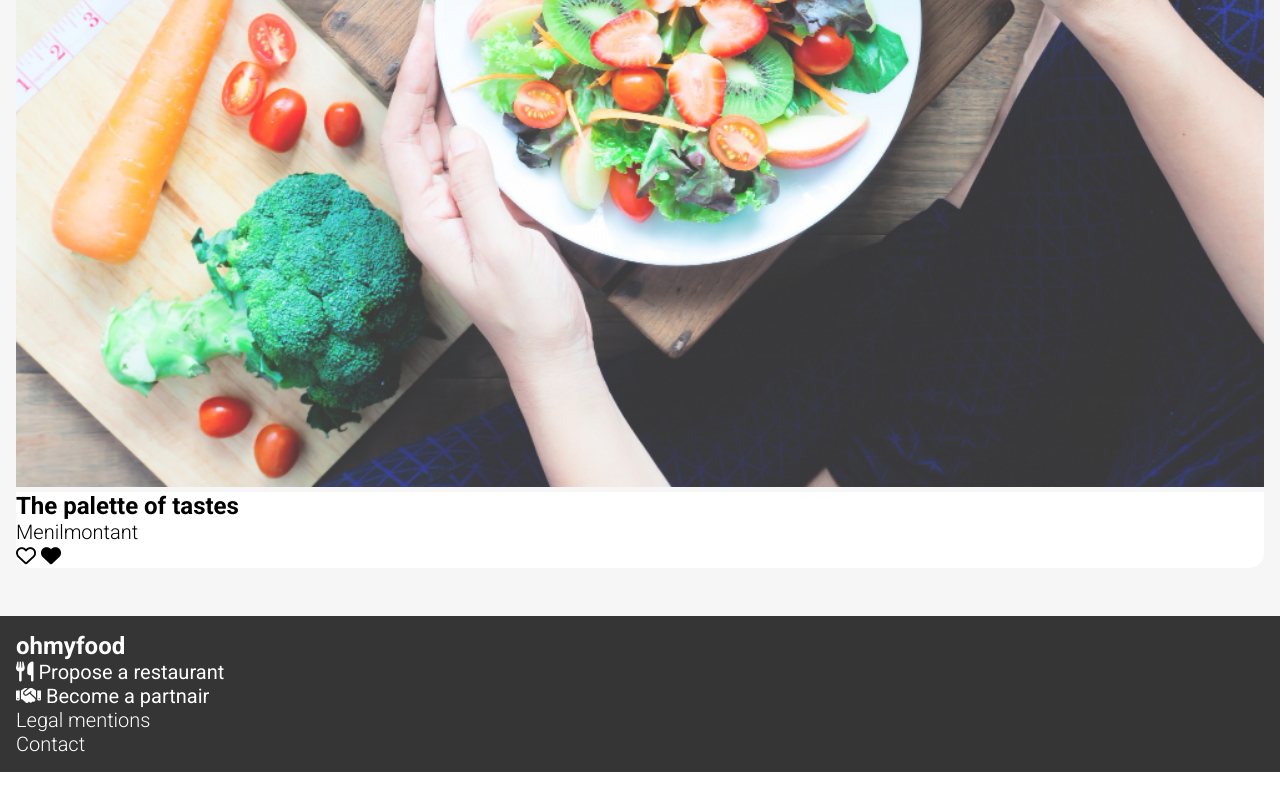
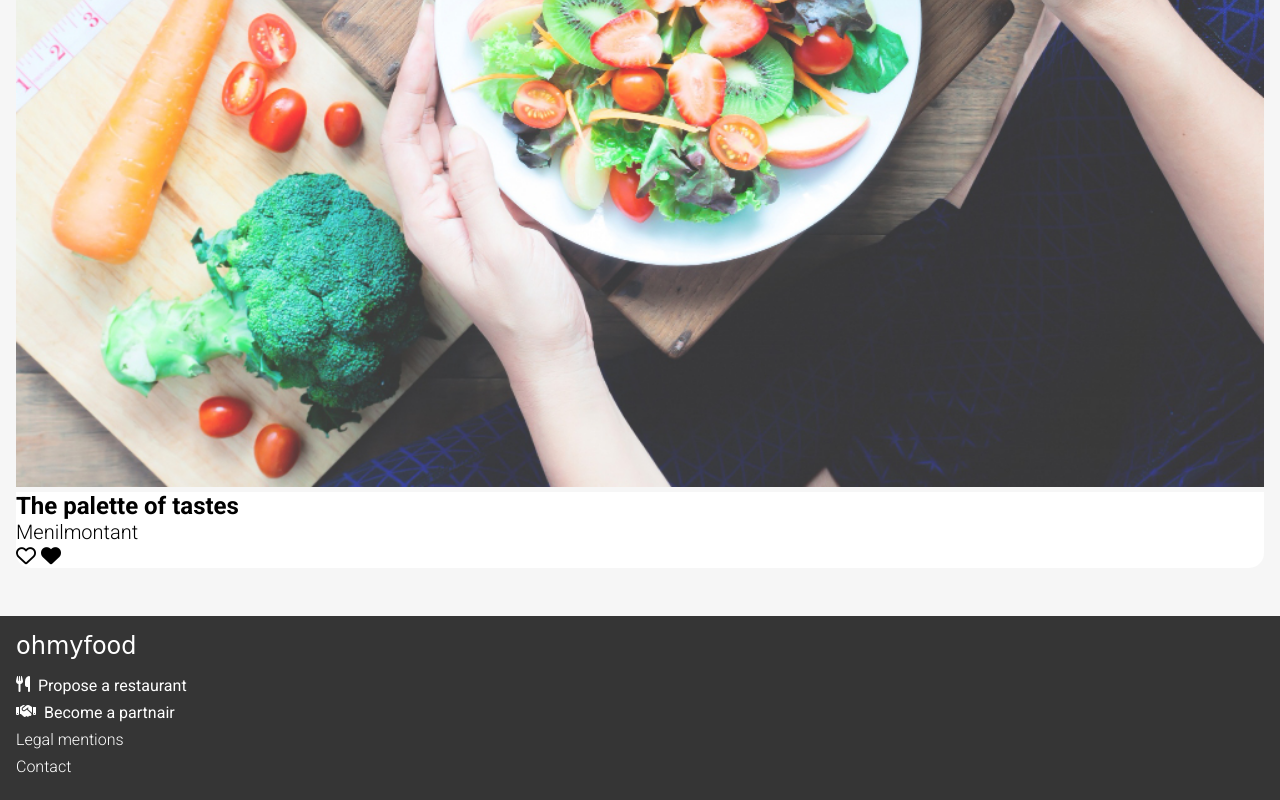
Before and after one commit to Christophe-murhula/ohmyfood, a plain HTML site: page index.html in a window 1280 px wide. Shown: the part 1068-1868 px from the top of the page. Before the commit the page ends 1840 px from the top, so only its background shows below. Drawn offline with Linux system fonts and the light colour scheme; a web font is replaced by a local one.

Commit message:
Formatting the footer

```diff
--- a/index.html
+++ b/index.html
@@ -76,7 +76,7 @@
         </div>
     </section>
 
-    <footer>
+    <footer class="footer">
         <h3>ohmyfood</h3>
 
         <div class="footer__details">
--- a/static/css/scss/styles.scss
+++ b/static/css/scss/styles.scss
@@ -41,8 +41,23 @@ $location-bg-color: #eaeaea;
   font-weight: 800;
 }
 
-footer {
+.footer {
   background-color: $footer-bg-color;
   color: white;
   padding: $small-spacing;
+
+  h3 {
+    font-family: $logo-titles-font;
+    font-weight: 500;
+    margin-bottom: $small-spacing;
+  }
+  div,
+  p {
+    margin-bottom: $min-spacing;
+    font-size: $p-size - 0.25rem;
+  }
+  &__details div {
+    display: flex;
+    gap: $min-spacing;
+  }
 }
```
Also changed, not shown: static/css/scss/styles.css, 1 other file.
